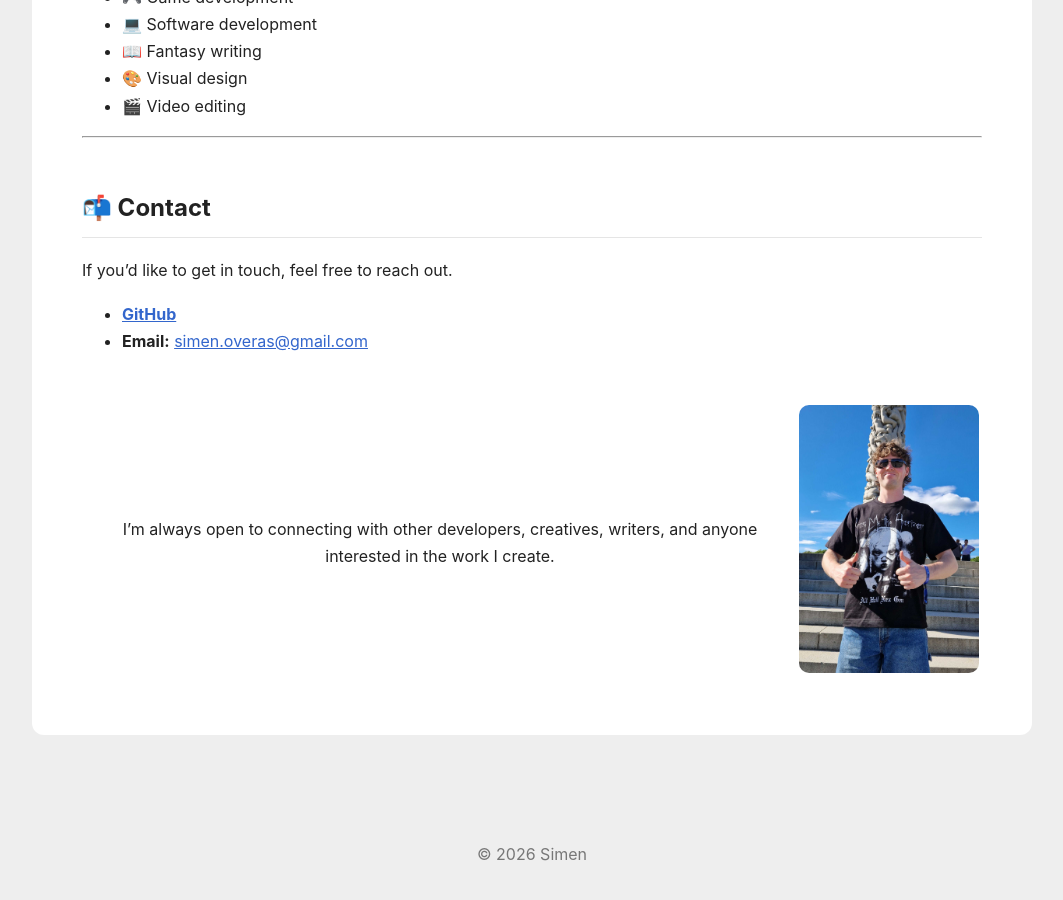
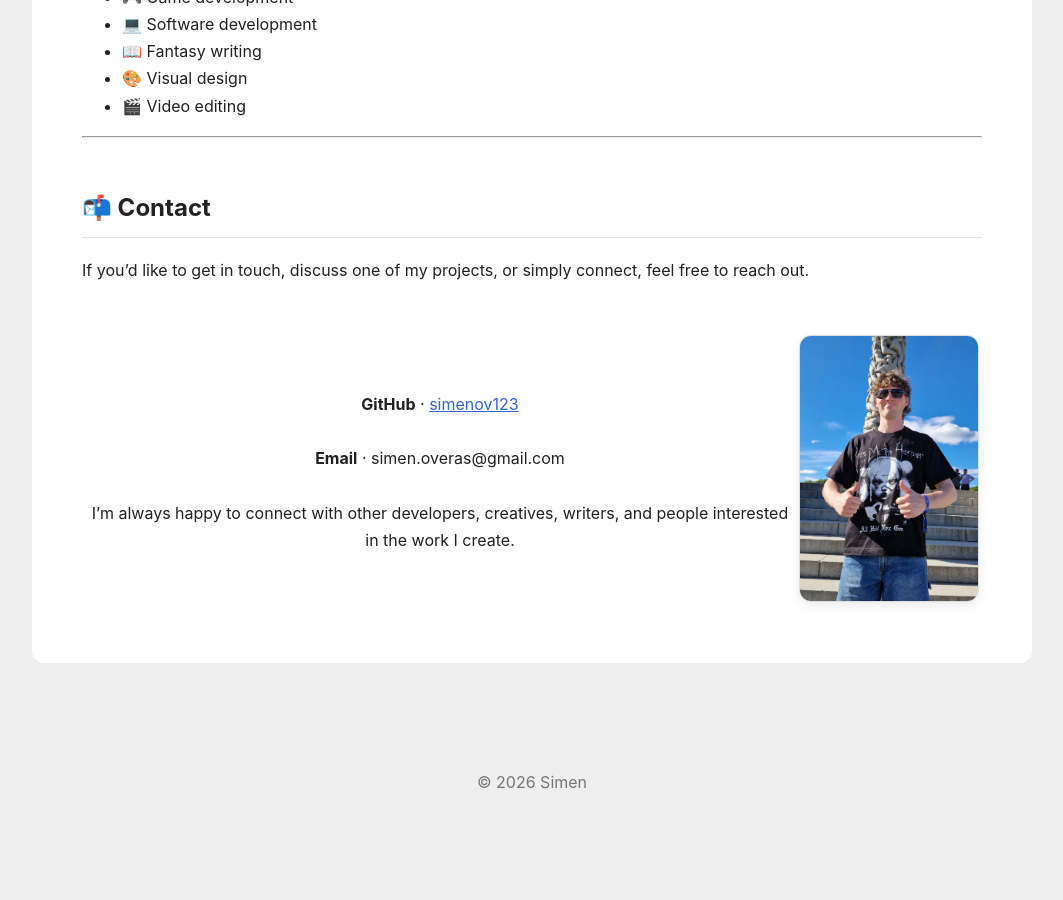
Before and after one commit to SimenOV123/SimenOV123.github.io, a Jekyll site: the page built from index.md, in a window 1280 px wide and 900 px high, scrolled down 3529 px. Shown: the whole window, without its empty margins (108-1171 px from the left). Built offline with Jekyll 4.4.1, drawn with Linux system fonts in a browser that asks for light colours; after the commit the page ends 4381 px from its top, so only the background shows below that.

Commit message:
Update index.md

```diff
--- a/index.md
+++ b/index.md
@@ -122,11 +122,8 @@ I'm particularly interested in:
 
 ## 📬 Contact
 
-If you'd like to get in touch, feel free to reach out.
+If you'd like to get in touch, discuss one of my projects, or simply connect, feel free to reach out.
 
-* [**GitHub**](https://github.com/simenov123)
-* **Email:** [simen.overas@gmail.com](mailto:simen.overas@gmail.com)
-
-|                                                                                                                      |                                                                                                              |
-| :------------------------------------------------------------------------------------------------------------------: | :----------------------------------------------------------------------------------------------------------: |
-| I'm always open to connecting with other developers, creatives, writers, and anyone interested in the work I create. | <img src="pose.jpg" alt="Simen giving a thumbs up" style="width: 180px; height: auto; border-radius: 10px;"> |
+| | |
+|:---:|:---:|
+| **GitHub** · [simenov123](https://github.com/simenov123)<br><br>**Email** · simen.overas@gmail.com<br><br>I'm always happy to connect with other developers, creatives, writers, and people interested in the work I create. | <img src="pose.jpg" alt="Simen giving a thumbs up" style="width: 180px; height: auto; border-radius: 12px; border: 1px solid #ddd; box-shadow: 0 4px 12px rgba(0,0,0,0.08);"> |
```
